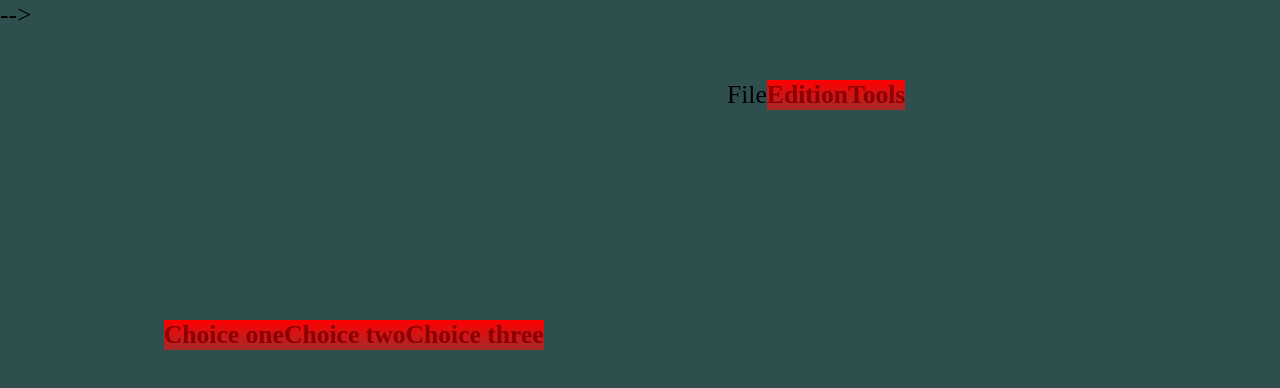
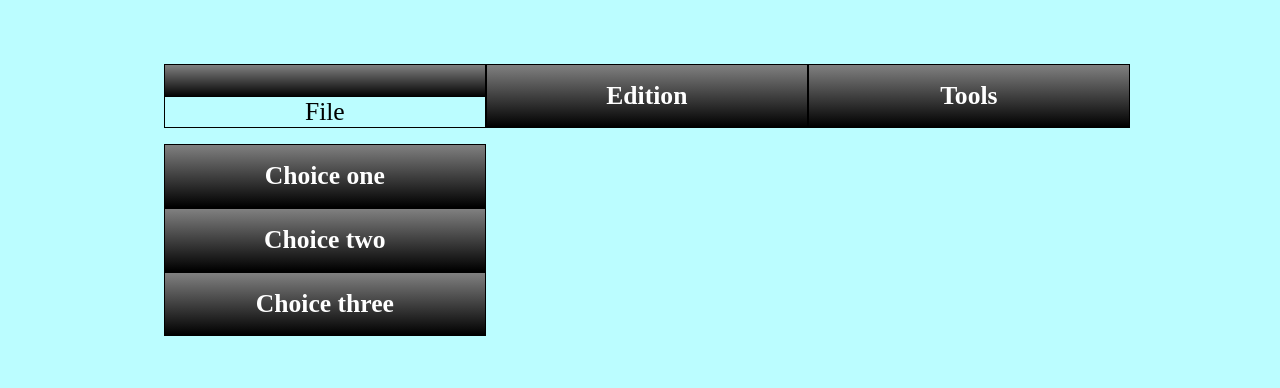
Before and after one commit to andresgerz/javascript-course, a plain HTML site: page javascript_course.html in a window 1280 px wide. Drawn offline with nearby package versions, Linux system fonts and the light colour scheme.

Commit message:
Added jquery

```diff
--- a/css/javascript_course.css
+++ b/css/javascript_course.css
@@ -91,22 +91,7 @@ p{
 
 */
 
-li{
-  float: left;
-  list-style: none;
 
-}
-
-
-li a{
-  background-color: gray;
-  display: block;
-  text-decoration: none;
-  font-weight: bold;
-  border: 1vw thin;
-  color: darkred;
-  background: -webkit-linear-gradient(red,brown);
-}
 /*
 .emphasise{
   background-color: red;
@@ -114,10 +99,7 @@ li a{
 
 } */
 
-body{
-  background-color:darkslategrey;
-  font-size: 2vw;
-}
+
 /*
 header{
   text-align: center;
@@ -145,16 +127,55 @@ form{
   border: 0.1vw solid black;
 } */
 
+
+
+
+
+/* .main_menu{
+  float: left;
+  margin-left: 10vw;
+
+} */
+
+#main{
+  width: 80vw;
+  margin: auto;
+  margin-top: 8vh;
+}
+
 #submenu{
   position: absolute;
   left: 10vw;
-  top: 40vh;
+  top: 18vh;
+  width: 50vw;
+  height: 10vh;
   z-index: 1;
 
 }
 
-#main_menu{
-  position: absolute;
-  left: 54vw;
-  top: 10vh;
+
+li{
+  float: left;
+  width: 25vw;
+  list-style: none;
+  text-align: center;
+  border: 0.1vw solid black;
+  /* margin: 0 10vw; */
 }
+
+
+li a{
+  display: block;
+  text-decoration: none;
+  font-weight: bold;
+  font-size: 2vw;
+  border: 1vw thin;
+  color: white;
+  padding: 2vh 6vw;
+  background: -webkit-linear-gradient(gray, black);
+}
+
+body{
+  background-color:rgb(187, 253, 255);
+  font-size: 2vw;
+}
--- a/javascript_course.html
+++ b/javascript_course.html
@@ -6,19 +6,18 @@
 <link rel="stylesheet" href="css/javascript_course.css">
 <script src="https://ajax.googleapis.com/ajax/libs/jquery/1.12.4/jquery.min.js"></script>
 
-
 </head>
 <body class="center">
 
   <div id="submenu">
-  <ul>
+    <ul id="sbm">
       <li id="choice1"><a href="#">Choice one</a></li>
       <li id="choice2"><a href="#">Choice two</a></li>
       <li id="choice3"><a href="#">Choice three</a></li>
     </ul>
   </div>
 
-  <div id="main_menu">
+  <div id="main">
     <ul>
       <li id="file"><a href="#"></a>File</a></li>
       <li><a href="#">Edition</a></li>
@@ -47,7 +46,7 @@
     <div id="text"> <p>Lorem, ipsum dolor sit amet consectetur adipisicing elit. Obcaecati, esse necessitatibus natus ducimus impedit dolorem repudiandae facere excepturi mollitia, perspiciatis non vel neque temporibus sapiente culpa nesciunt quam aspernatur totam?</p>
 
     </div>
-  </div>    --> -->
+  </div>    -->
 
   <!-- <hr>
   <p id="paragraph_one">Lorem ipsum dolor sit amet consectetur, adipisicing elit. Placeat culpa odio distinctio vero impedit est veniam alias voluptates, aspernatur nesciunt ea? In dolorem similique maxime labore neque nesciunt accusamus aspernatur?</p>
@@ -159,6 +158,7 @@
 
 <script src="js/javascript_course.js"></script>
 
+
 </body>
 
 
--- a/js/javascript_course.js
+++ b/js/javascript_course.js
@@ -604,5 +604,32 @@
 // Jquery: Events
 
 $(document).ready(function () {
-    // $("#submenu").hide();
-});
+    $("#sbm").hide();
+        $("#file").click(function(){
+            $("#sbm").toggle(function () {
+                $("#sbm").show()},
+                function (){$("#sbm").hide() } );
+
+                $("choice1").click(function () {
+                    alert("This is the choice 1");
+                  });
+
+                $("choice2").click(function () {
+                alert("This is the choice 2");
+                });
+
+                $("choice3").click(function () {
+                alert("This is the choice 3");
+                });
+              });
+
+
+
+
+// function show_menu(){
+//     $("#sbm").show();
+// }
+
+// function hide_menu(){
+//     $("#sbm").hide();
+// }
```
Lines whose indentation alone changed are shown as unchanged.
